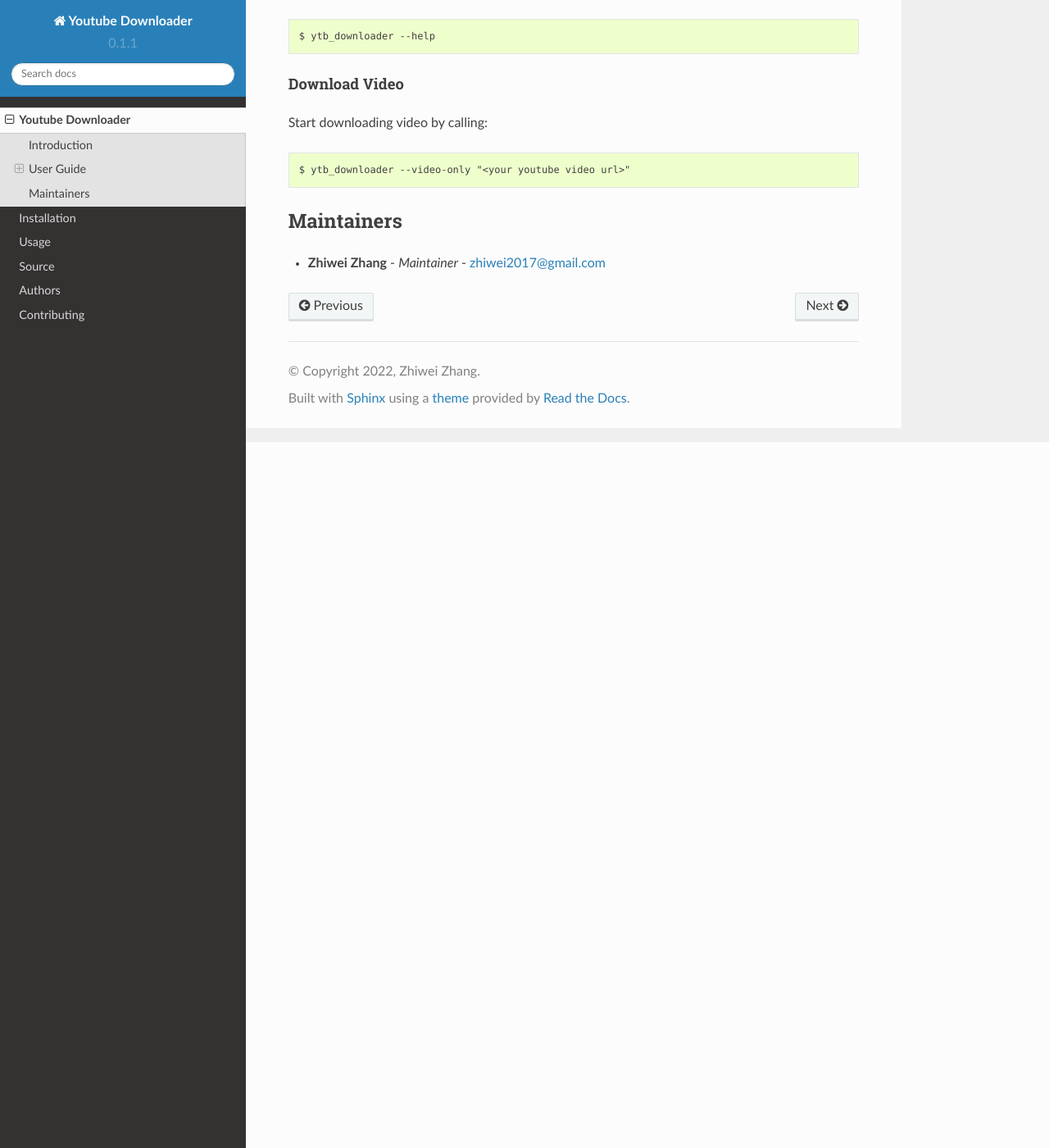
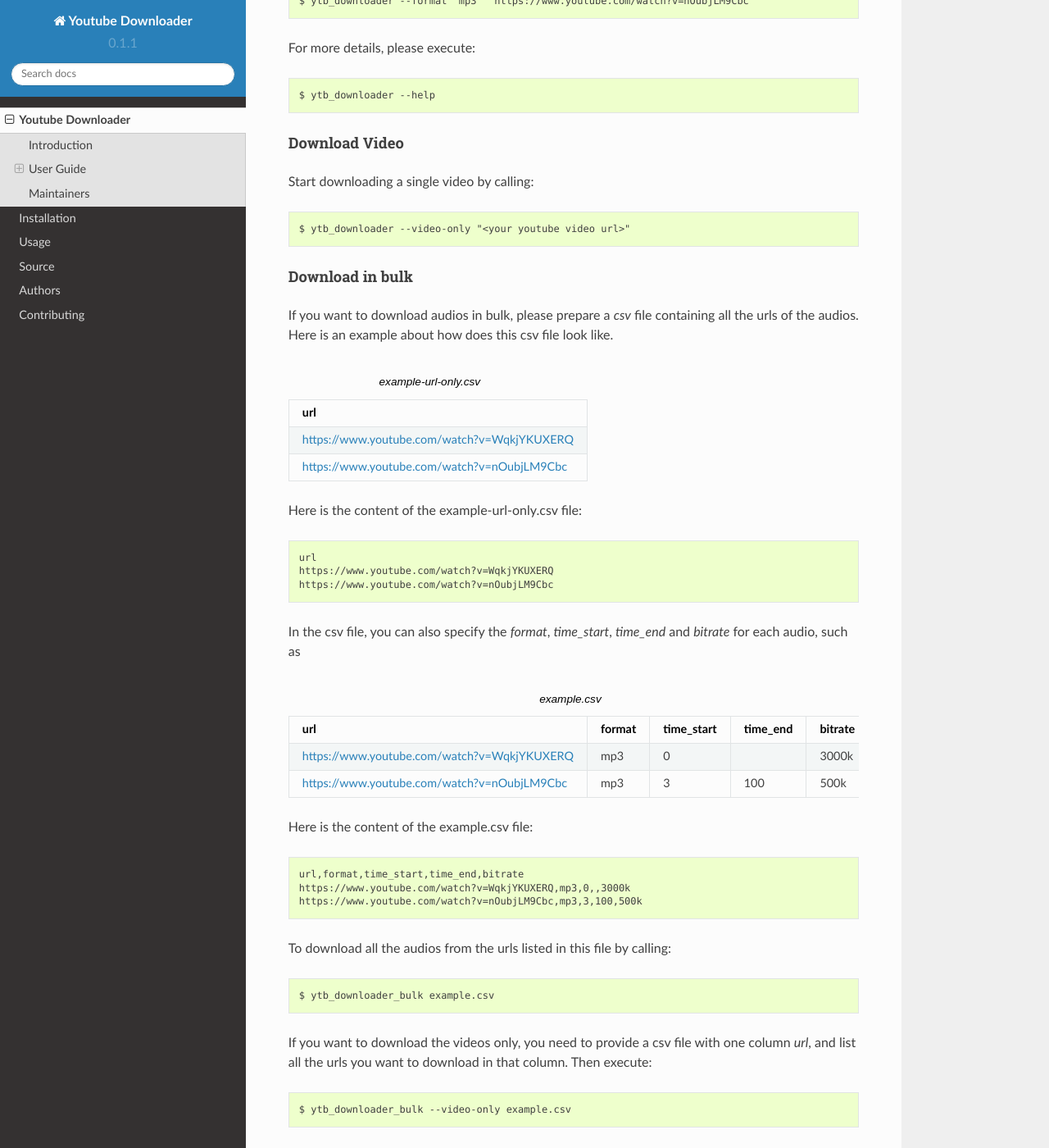
Before and after one commit to zhiwei2017/ytb_downloader, a Sphinx documentation site: the page built from docs/source/01_about.rst, in a window 1280 px wide and 1400 px high, scrolled down 861 px. Shown: the whole window at 82% size. Built offline with Sphinx 7.4.7 and the Read the Docs theme 2.0.0, drawn with Linux system fonts in a browser that asks for light colours; formulas are drawn with MathJax 3; some of the changed text lies outside the part shown.

Commit message:
Update documentation and root README with information about bulk downloading.

```diff
--- a/README.rst
+++ b/README.rst
@@ -18,9 +18,12 @@
 How to Use
 ++++++++++
 
+You can use the command line tool from `ytb_downloader` to download audios or videos
+from Youtube.
+
 Download Audio
 ~~~~~~~~~~~~~~
-Start downloading audio by calling::
+Start downloading a single audio by calling::
 
     $ ytb_downloader "<your youtube video url>"
 
@@ -33,12 +36,69 @@
 
     $ ytb_downloader --help
 
-
 Download Video
 ~~~~~~~~~~~~~~
-Start downloading video by calling::
+Start downloading a single video by calling::
 
     $ ytb_downloader --video-only "<your youtube video url>"
+
+Download in bulk
+~~~~~~~~~~~~~~~~
+If you want to download audios in bulk, please prepare a *csv* file containing all
+the urls of the audios. Here is an example about how does this csv file look like.
+
+.. list-table:: example-url-only.csv
+   :widths: 25
+   :header-rows: 1
+
+   * - url
+   * - https://www.youtube.com/watch?v=WqkjYKUXERQ
+   * - https://www.youtube.com/watch?v=nOubjLM9Cbc
+
+Here is the content of the example-url-only.csv file::
+
+    url
+    https://www.youtube.com/watch?v=WqkjYKUXERQ
+    https://www.youtube.com/watch?v=nOubjLM9Cbc
+
+In the csv file, you can also specify the *format*, *time_start*, *time_end* and *bitrate*
+for each audio, such as
+
+.. list-table:: example.csv
+   :widths: 50 25 25 25 25
+   :header-rows: 1
+
+   * - url
+     - format
+     - time_start
+     - time_end
+     - bitrate
+   * - https://www.youtube.com/watch?v=WqkjYKUXERQ
+     - mp3
+     - 0
+     -
+     - 3000k
+   * - https://www.youtube.com/watch?v=nOubjLM9Cbc
+     - mp3
+     - 3
+     - 100
+     - 500k
+
+Here is the content of the example.csv file::
+
+    url,format,time_start,time_end,bitrate
+    https://www.youtube.com/watch?v=WqkjYKUXERQ,mp3,0,,3000k
+    https://www.youtube.com/watch?v=nOubjLM9Cbc,mp3,3,100,500k
+
+To download all the audios from the urls listed in this file by calling::
+
+    $ ytb_downloader_bulk example.csv
+
+If you want to download the videos only, you need to provide a csv file with
+one column *url*, and list all the urls you want to download in that column. Then
+execute::
+
+    $ ytb_downloader_bulk --video-only example.csv
 
 Maintainers
 -----------
```
Also changed, not shown: docs/source/04_source.rst (+16 -5 lines), 5 other files.
